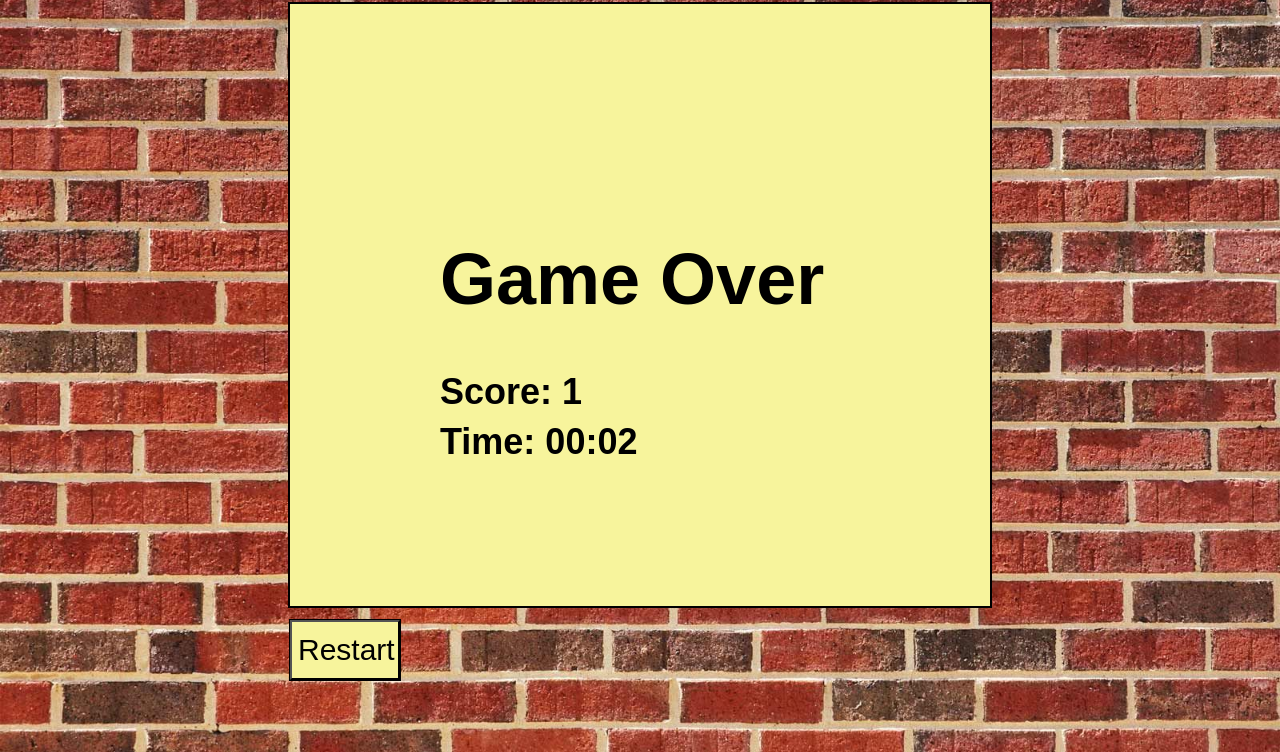
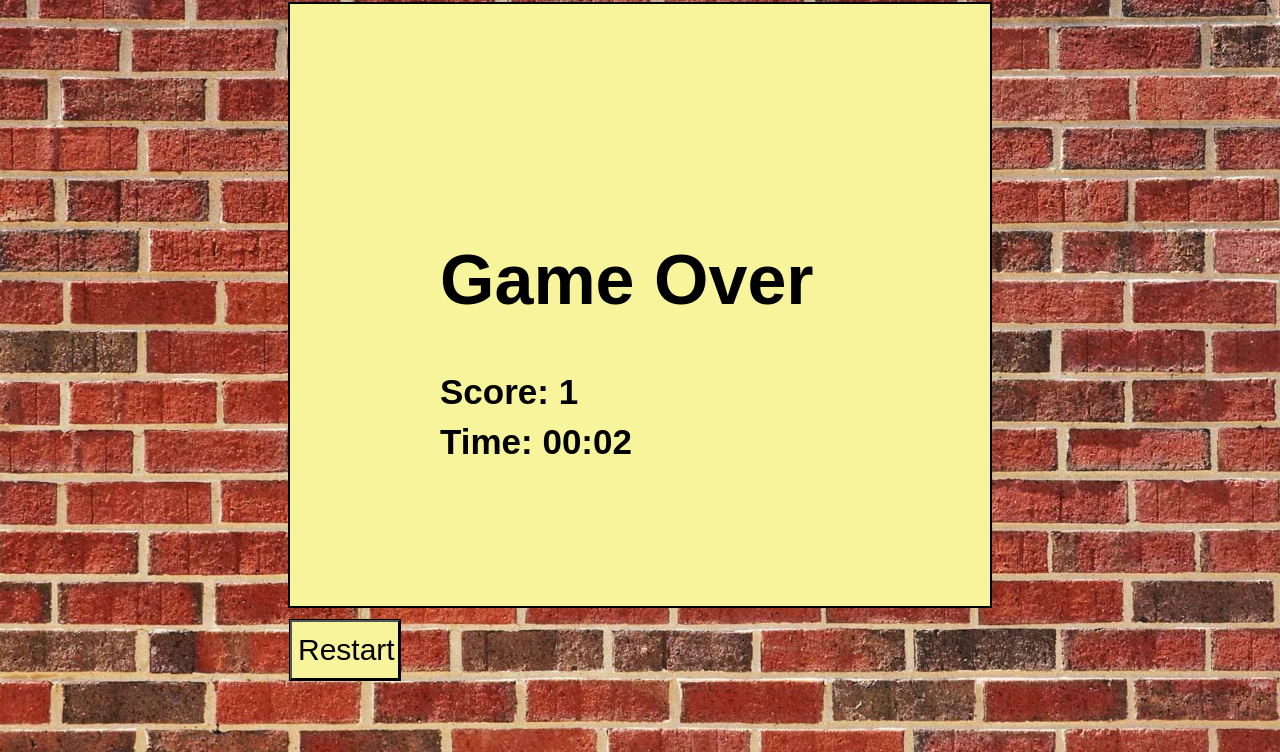
Before and after one commit to jnsksda/TheBricks, a plain HTML site: page index.html in a window 1280 px wide. Both pictures are taken after a click on the button "Start". Shown: the part 48-800 px from the top of the page. Drawn offline with Linux system fonts and the light colour scheme; some packages are replaced by stand-ins of ours; files that its build step writes are made by us from their sources; a script that the page names is missing.

Commit message:
Add files via upload

```diff
--- a/index.html
+++ b/index.html
@@ -12,7 +12,7 @@
 
 <body onload="writeOL()">
 <h1>The Bricks</h1>
-<div id="main" class="animate__animated animate__fadeIn"><canvas id="canvas" width="700" height="600"></canvas>
-<button id="start" onclick="drawIt()">Start</button>
+<div id="main" ><canvas id="canvas" width="700" height="600"></canvas>
+<button id="start" onclick="drawIt()">Start</button></div>
 </body>
 </html>
--- a/js/script.js
+++ b/js/script.js
@@ -1,10 +1,10 @@
-var x = 150;
-var y = 150;//a
-var dx = 2;
-var dy = 4;
+var x = 350;
+var y = 580;
+var dx = 0;
+var dy = -2;
 var WIDTH;
 var HEIGHT;
-var r = 10;
+var r = 20;
 var ctx;
 var spc=1;
 var paddlex;
@@ -33,9 +33,7 @@ var gejmover = true;
 var timerTemp = 1;
 var gameWin=false;
 var isClicked = false;
-var brick = new Image();
-brick.src = "img/brick.png";
-var img = document.getElementById("brick");
+
 
 
 
@@ -46,70 +44,8 @@ function drawIt() {
     document.getElementById("start").innerHTML = "Start";
   }
 
-  //timer
-  function timer(){
-sekunde++;
 
-sekundeI = ((sekundeI = (sekunde % 60)) > 9) ? sekundeI : "0"+sekundeI;
-minuteI = ((minuteI = Math.floor(sekunde / 60)) > 9) ? minuteI : "0"+minuteI;
-izpisTimer = minuteI + ":" + sekundeI;
-$("#cas").html("Time:<br/>" + izpisTimer);
-}
-
-/////tipkovnica
-  function onKeyDown(evt) {
-    if (evt.keyCode == 39 || evt.keyCode == 68) rightDown = true;
-    else if (evt.keyCode == 37 || evt.keyCode == 65) leftDown = true;
-  }
-
-  function onKeyUp(evt) {
-    if (evt.keyCode == 39 || evt.keyCode == 68) rightDown = false;
-    else if (evt.keyCode == 37 || evt.keyCode == 65) leftDown = false;
-  }
-  function onKeyPress(evt) {
-    if (evt.keyCode == 80) pDown = true;
-    console.log(pDown);
-  }
-  $(document).keypress(onKeyPress);
-  $(document).keydown(onKeyDown);
-  $(document).keyup(onKeyUp);
-
-
-  function initbricks() {
-    //inicializacija opek
-    NROWS = 5;
-    NCOLS = 7;
-    BRICKWIDTH = WIDTH / NCOLS - 1;
-    BRICKHEIGHT = 15;
-    PADDING = 2;
-    bricks = new Array(NROWS);
-    for (i = 0; i < NROWS; i++) {
-      bricks[i] = new Array(NCOLS);
-      for (j = 0; j < NCOLS; j++) {
-        bricks[i][j] = 1;
-      }
-    }
-  }
-  function init_paddle() {
-    paddlex = WIDTH / 2;
-    paddleh = 7;
-    paddlew = 100;
-  }
-
-  function init() {
-	canvasMinX = $("canvas").offset().left;
-    canvasMaxX = canvasMinX + WIDTH;
-    sekunde = 0;
-    izpisTimer = "00:00";
-    intTimer = setInterval(timer, 1000);
-    tocke = 0;
-    $("#tocke").html(tocke);
-    ctx = $("#canvas")[0].getContext("2d");
-    WIDTH = $("#canvas").width();
-    HEIGHT = $("#canvas").height();
-    return setInterval(draw, 7);
-  }
-
+   //izdelava zogice
   function circle(x, y, r) {
     ctx.fillStyle = temp;
     ctx.beginPath();
@@ -118,20 +54,15 @@ $("#cas").html("Time:<br/>" + izpisTimer);
     ctx.fill();
   }
 
-  function rect(x, y, w, h) {
-    ctx.beginPath();
-    ctx.rect(x, y, w, h);
-    ctx.closePath();
-    ctx.fill();
-  }
 
-  function clear() {
-    ctx.clearRect(0, 0, WIDTH, HEIGHT);
-  }
+
+
+
   function draw() {
     clear();
 
-    circle(x, y, 10);
+    circle(x, y, r/2);
+	rect(paddlex, HEIGHT - paddleh, paddlew, paddleh);
     //omejevanje ploscka, pomik
     if (rightDown) {
       if (paddlex + paddlew < WIDTH) {
@@ -147,16 +78,15 @@ $("#cas").html("Time:<br/>" + izpisTimer);
       }
     }
 
-    rect(paddlex, HEIGHT - paddleh, paddlew, paddleh);
 
+	////risanje opek
     for (i = 0; i < NROWS; i++) {
       for (j = 0; j < NCOLS; j++) {
         if (bricks[i][j] == 1) {
           rect(
             j * (BRICKWIDTH + PADDING) + PADDING,
             i * (BRICKHEIGHT + PADDING) + PADDING,
-            BRICKWIDTH,
-            BRICKHEIGHT
+            BRICKWIDTH, BRICKHEIGHT
           );
         }
       }
@@ -182,6 +112,12 @@ $("#cas").html("Time:<br/>" + izpisTimer);
       temp = "hsl(" + 360 * Math.random() + ", 50%, 50%)";
     }
 
+
+
+
+
+//////////!!!!!!!!!!!!!!!!!!!!!!!!!!!!!!!!!!!!!!!!!!!!!!!!!!!!!!!!!!!!!!!!!!!!!!!!!
+
     if (x + dx > WIDTH - r || x + dx < r) {
       dx = -dx;
     }
@@ -190,15 +126,14 @@ $("#cas").html("Time:<br/>" + izpisTimer);
     } else if (y + dy > HEIGHT - r) {
 		//odboj
       if (x > paddlex && x < paddlex + paddlew) {
-        dx = 8 * ((x - (paddlex + paddlew / 2)) / paddlew);
+        dx = 7 * ((x - (paddlex + paddlew / 2)) / paddlew);
         dy = -dy;
         //start=true;
 
 
       } else {
         start = false;
-        //clearInterval(IntervalId);
-        //console.log("Game Over");
+
         gejmover = false;
       }
     }
@@ -230,12 +165,102 @@ $("#cas").html("Time:<br/>" + izpisTimer);
 
   }
 
+
+
+  function init() {
+    canvasMinX = $("canvas").offset().left;
+	canvasMaxX = canvasMinX + WIDTH;
+	sekunde = 0;
+	izpisTimer = "00:00";
+	intTimer = setInterval(timer, 1000);
+	tocke = 0;
+	$("#tocke").html(tocke);
+	ctx = $("#canvas")[0].getContext("2d");
+	WIDTH = $("#canvas").width();
+	HEIGHT = $("#canvas").height();
+	return setInterval(draw, 10);
+  }
+
+
+
+
+
+
+  //timer
+  function timer(){
+sekunde++;
+
+sekundeI = ((sekundeI = (sekunde % 60)) > 9) ? sekundeI : "0"+sekundeI;
+minuteI = ((minuteI = Math.floor(sekunde / 60)) > 9) ? minuteI : "0"+minuteI;
+izpisTimer = minuteI + ":" + sekundeI;
+$("#cas").html("Time:<br/>" + izpisTimer);
+}
+
+/////tipkovnica
+  function onKeyDown(evt) {
+    if (evt.keyCode == 39 || evt.keyCode == 68) rightDown = true;
+    else if (evt.keyCode == 37 || evt.keyCode == 65) leftDown = true;
+  }
+
+  function onKeyUp(evt) {
+    if (evt.keyCode == 39 || evt.keyCode == 68) rightDown = false;
+    else if (evt.keyCode == 37 || evt.keyCode == 65) leftDown = false;
+  }
+  function onKeyPress(evt) {
+    if (evt.keyCode == 80) pDown = true;
+    console.log(pDown);
+  }
+  $(document).keypress(onKeyPress);
+  $(document).keydown(onKeyDown);
+  $(document).keyup(onKeyUp);
+
+
+
+
+  //inicializacija opek
+  function initbricks() {
+    NROWS = 5;
+    NCOLS = 7;
+    BRICKWIDTH = WIDTH / NCOLS - 1;
+    BRICKHEIGHT = 60;
+    PADDING = 2;
+    bricks = new Array(NROWS);
+    for (i = 0; i < NROWS; i++) {
+      bricks[i] = new Array(NCOLS);
+      for (j = 0; j < NCOLS; j++) {
+        bricks[i][j] = 1;
+      }
+    }
+  }
+  //inicializacija ploscka
+  function init_paddle() {
+    paddlex = WIDTH / 2;
+	/////!!!!!!!!!!!!!!!!!!!!!!!!!!!!!!!!!!!!!!!!
+    paddleh = 10;
+    paddlew = 100;
+  }
+
+
+
+
+  function rect(x, y, w, h) {
+    ctx.beginPath();
+    ctx.rect(x, y, w, h);
+    ctx.closePath();
+    ctx.fill();
+  }
+
+  function clear() {
+    ctx.clearRect(0, 0, WIDTH, HEIGHT);
+  }
+
+
   function gameover() {
     clear();
     ctx.fillStyle="black";
-    ctx.font = "bold 72px sans-serif";
+    ctx.font = "bold 70px sans-serif";
     ctx.fillText("Game Over", WIDTH / 2 - 200, HEIGHT / 2);
-    ctx.font = "bold 36px sans-serif";
+    ctx.font = "bold 35px sans-serif";
     ctx.fillText("Score: " + tocke, WIDTH / 2 - 200, HEIGHT / 2 + 100);
     ctx.fillText("Time: " +izpisTimer, WIDTH / 2 - 200, HEIGHT / 2 + 150);
     start = true;
@@ -248,9 +273,9 @@ $("#cas").html("Time:<br/>" + izpisTimer);
   function gamewon() {
     clear();
     ctx.fillStyle="black";
-    ctx.font = "bold 72px sans-serif";
+    ctx.font = "bold 70px sans-serif";
     ctx.fillText("You Won!", WIDTH / 2 - 200, HEIGHT / 2);
-    ctx.font = "bold 36px sans-serif";
+    ctx.font = "bold 35px sans-serif";
     ctx.fillText("Score: " + tocke, WIDTH / 2 - 200, HEIGHT / 2 + 100);
     ctx.fillText("Time: " +izpisTimer, WIDTH / 2 - 200, HEIGHT / 2 + 150);
     start = true;
```
